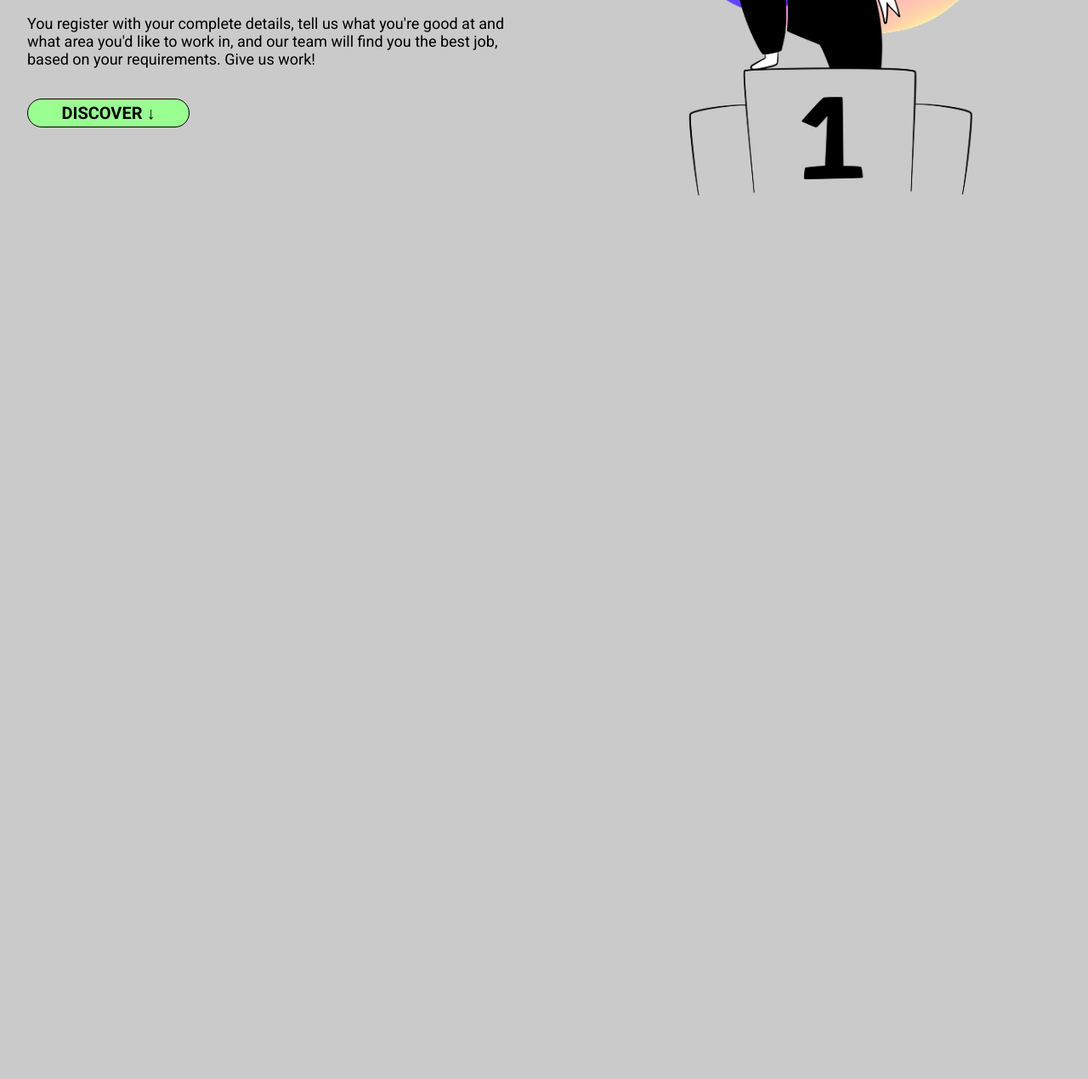
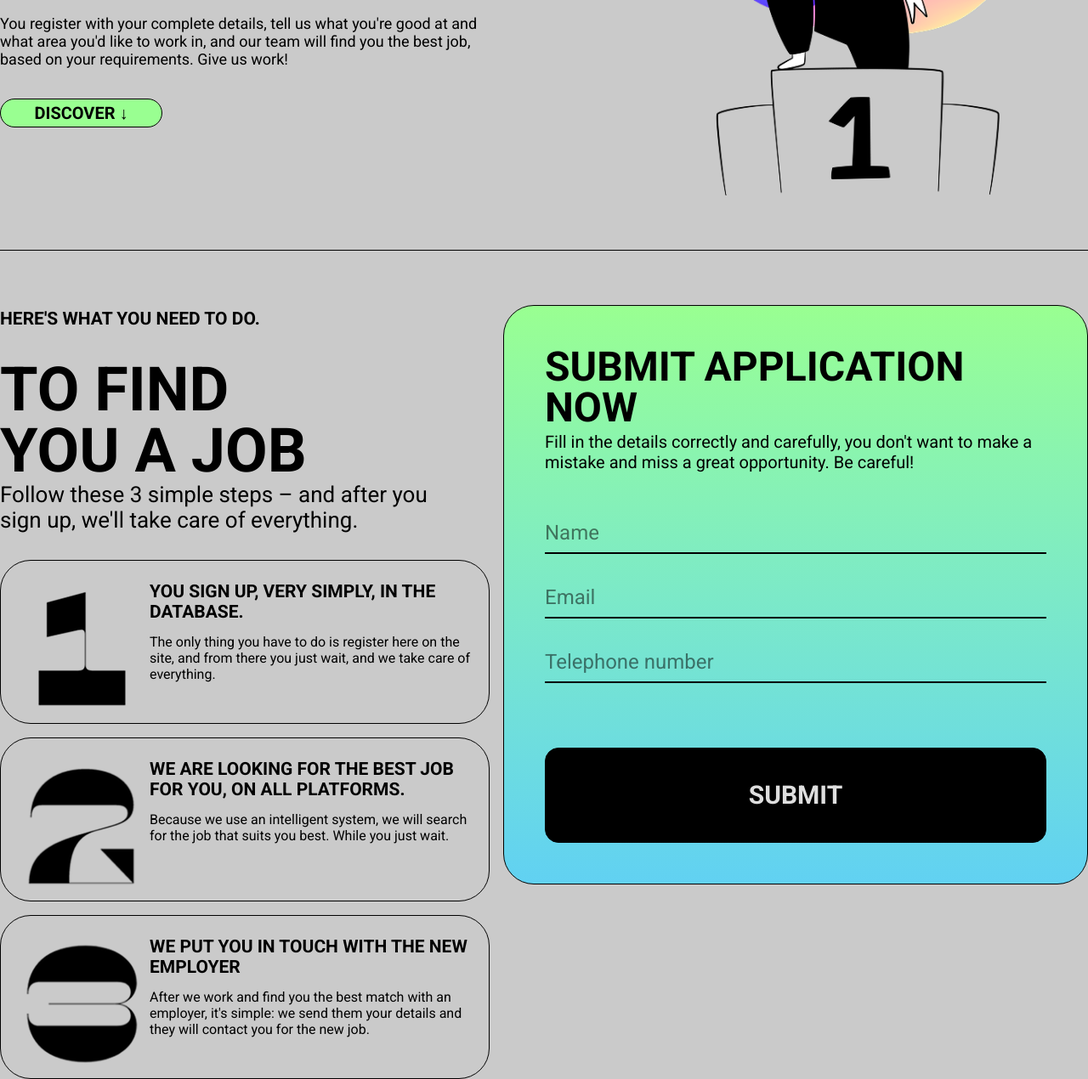
Before and after one commit to stoqztw/layout-training, a website built with Vite: page muncim.ro/index.html in a window 1280 px wide. Shown: the part 694-1964 px from the top of the page at 85% size. Before the commit the page ends 924 px from the top, so only its background shows below. Built offline with nearby package versions, Linux system fonts and the light colour scheme.

Commit message:
new section, application

```diff
--- a/muncim.ro/index.html
+++ b/muncim.ro/index.html
@@ -61,7 +61,7 @@
 		<main>
 			<section class="promo">
 				<div class="container">
-					<div class="promo__wrapper flex justify-between px-8">
+					<div class="promo__wrapper flex justify-between">
 						<div class="promo__wrapper-item text-black pt-28">
 							<h2 class="promo__subtitle text-2xl uppercase">
 								the search is over
@@ -91,6 +91,143 @@
 					</div>
 				</div>
 			</section>
+
+			<div class="devider pt-16">
+				<div class="container">
+					<hr class="text-black" />
+				</div>
+			</div>
+
+			<section class="application pt-16">
+				<div class="container">
+					<div class="application__wrapper flex justify-between">
+						<div class="application__item">
+							<h3
+								class="application__subtitle mt-1 text-[21px] font-bold text-black uppercase"
+							>
+								Here's what you need to do.
+							</h3>
+							<h2
+								class="application__title mt-9 max-w-96 text-7xl font-bold text-black uppercase"
+							>
+								To find you a job
+							</h2>
+							<p class="application__desc text-[26px] text-black max-w-[542px]">
+								Follow these 3 simple steps – and after you sign up, we'll take
+								care of everything.
+							</p>
+							<div
+								class="application__steps-wrapper mt-8 flex flex-col gap-y-4"
+							>
+								<div
+									class="application__steps-item px-4 pt-6 pb-2 flex justify-between max-w-xl border-black rounded-[36px] border-solid border"
+								>
+									<img
+										src="/public/images/registration/1.png"
+										alt="number one"
+										class="application__number max-w-[159px]"
+									/>
+									<div>
+										<h2
+											class="application__steps-title text-black font-bold text-[21px] uppercase"
+										>
+											You sign up, very simply, in the database.
+										</h2>
+										<p class="application__steps-desc text-black mt-3.5">
+											The only thing you have to do is register here on the
+											site, and from there you just wait, and we take care of
+											everything.
+										</p>
+									</div>
+								</div>
+								<div
+									class="application__steps-item px-4 pt-6 pb-2 flex justify-between max-w-xl border-black rounded-[36px] border-solid border"
+								>
+									<img
+										src="/public/images/registration/2.png"
+										alt="number two"
+										class="application__number max-w-[159px]"
+									/>
+									<div>
+										<h2
+											class="application__steps-title text-black font-bold text-[21px] uppercase"
+										>
+											We are looking for the best job for you, on all platforms.
+										</h2>
+										<p class="application__steps-desc text-black mt-3.5">
+											Because we use an intelligent system, we will search for
+											the job that suits you best. While you just wait.
+										</p>
+									</div>
+								</div>
+								<div
+									class="application__steps-item px-4 pt-6 pb-2 flex justify-between max-w-xl border-black rounded-[36px] border-solid border"
+								>
+									<img
+										src="/public/images/registration/3.png"
+										alt="number three"
+										class="application__number max-w-[159px]"
+									/>
+									<div>
+										<h2
+											class="application__steps-title text-black font-bold text-[21px] uppercase"
+										>
+											we put you in touch with the new employer
+										</h2>
+										<p class="application__steps-desc text-black mt-3.5">
+											After we work and find you the best match with an
+											employer, it's simple: we send them your details and they
+											will contact you for the new job.
+										</p>
+									</div>
+								</div>
+							</div>
+						</div>
+						<div class="application__item">
+							<form
+								action="#"
+								id="application__form"
+								class="block max-w-[688px] border border-black rounded-[36px] bg-linear-to-t from-[#61D1F2] to-[#99FF91] p-12 "
+							>
+								<h2 class="application__form-title text-5xl text-black font-bold uppercase">Submit application now</h2>
+								<p class="application__form-desc mt-1 text-black text-[20px] ">
+									Fill in the details correctly and carefully, you don't want to
+									make a mistake and miss a great opportunity. Be careful!
+								</p>
+								<fieldset class="mt-12 flex flex-col gap-y-7">
+									<input
+										class="application__input-text h-12 text-black text-2xl border-b-2 border-black focus:outline-none placeholder:text-black placeholder:text-2xl placeholder:opacity-50"
+										type="text"
+										name="application__input-text"
+										placeholder="Name"
+										required
+									/>
+									<input
+										class="application__input-email h-12 text-black text-2xl border-b-2 border-black focus:outline-none placeholder:text-black placeholder:text-2xl placeholder:opacity-50"
+										type="email"
+										name="application__input-email"
+										placeholder="Email"
+										required
+									/>
+									<input
+										class="application__input-tel h-12 text-black text-2xl border-b-2 border-black focus:outline-none placeholder:text-black placeholder:text-2xl placeholder:opacity-50"
+										type="tel"
+										name="application__input-tel"
+										placeholder="Telephone number"
+										required
+									/>
+									<input
+										class="application__submit mt-12 bg-black text-3xl min-h-28 rounded-2xl font-bold uppercase border border-black transition-all delay-[50] hover:bg-[#99FF91] hover:text-black"
+										type="submit"
+										name="application__submit"
+										value="Submit"
+									/>
+								</fieldset>
+							</form>
+						</div>
+					</div>
+				</div>
+			</section>
 		</main>
 
 		<footer></footer>
--- a/muncim.ro/src/css/base.css
+++ b/muncim.ro/src/css/base.css
@@ -25,5 +25,5 @@ body {
 .container {
   display: block;
   margin: auto;
-  width: 1440px;
+  width: 1376px;
 }
```
